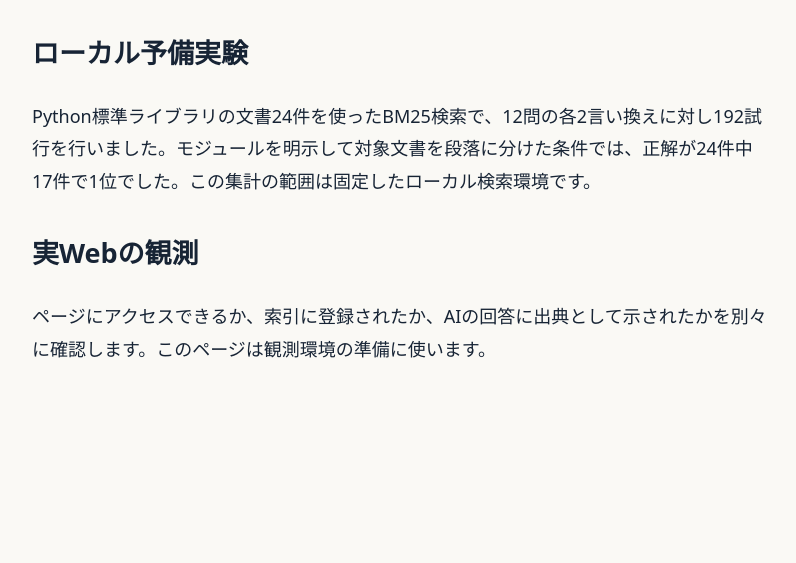
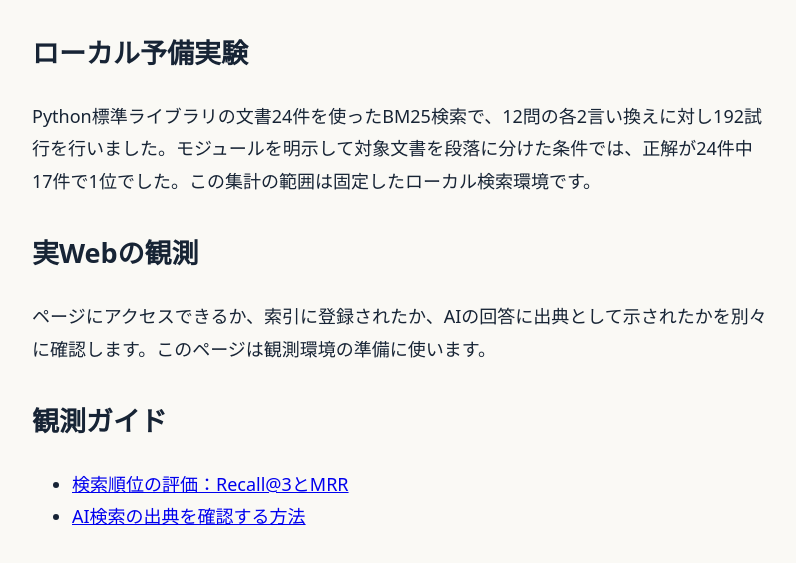
Before and after one commit to daichiand/ai-search-research, a plain HTML site: page index.html in a window 1280 px wide. Shown: the part 199-762 px from the top of the page, without its empty margins (240-1036 px from the left). Drawn offline with Linux system fonts and the light colour scheme.

Commit message:
Add observation guide section to index.html
Added an observation guide section with links for evaluating search rankings and verifying AI search citations.

```diff
--- a/index.html
+++ b/index.html
@@ -1,2 +1,2 @@
 <!doctype html>
-<html lang="ja"><meta charset="utf-8"><meta name="viewport" content="width=device-width,initial-scale=1"><title>AI検索の観測研究</title><style>body{font:18px/1.8 system-ui,sans-serif;max-width:46rem;margin:4rem auto;padding:0 1.25rem;color:#172435;background:#faf9f5}h1{line-height:1.2}h2{margin-top:2rem}</style><main><h1>AI検索の観測研究</h1><p>質問の書き方や文書の構造によって、資料の見つかり方や回答に示される出典がどう変わるかを調べる研究サイトです。</p><h2>ローカル予備実験</h2><p>Python標準ライブラリの文書24件を使ったBM25検索で、12問の各2言い換えに対し192試行を行いました。モジュールを明示して対象文書を段落に分けた条件では、正解が24件中17件で1位でした。この集計の範囲は固定したローカル検索環境です。</p><h2>実Webの観測</h2><p>ページにアクセスできるか、索引に登録されたか、AIの回答に出典として示されたかを別々に確認します。このページは観測環境の準備に使います。</p></main></html>
+<html lang="ja"><meta charset="utf-8"><meta name="viewport" content="width=device-width,initial-scale=1"><title>AI検索の観測研究</title><style>body{font:18px/1.8 system-ui,sans-serif;max-width:46rem;margin:4rem auto;padding:0 1.25rem;color:#172435;background:#faf9f5}h1{line-height:1.2}h2{margin-top:2rem}</style><main><h1>AI検索の観測研究</h1><p>質問の書き方や文書の構造によって、資料の見つかり方や回答に示される出典がどう変わるかを調べる研究サイトです。</p><h2>ローカル予備実験</h2><p>Python標準ライブラリの文書24件を使ったBM25検索で、12問の各2言い換えに対し192試行を行いました。モジュールを明示して対象文書を段落に分けた条件では、正解が24件中17件で1位でした。この集計の範囲は固定したローカル検索環境です。</p><h2>実Webの観測</h2><p>ページにアクセスできるか、索引に登録されたか、AIの回答に出典として示されたかを別々に確認します。このページは観測環境の準備に使います。</p><h2>観測ガイド</h2><ul><li><a href="rank-metrics.html">検索順位の評価：Recall@3とMRR</a></li><li><a href="citation-evidence.html">AI検索の出典を確認する方法</a></li></ul></main></html>
```
